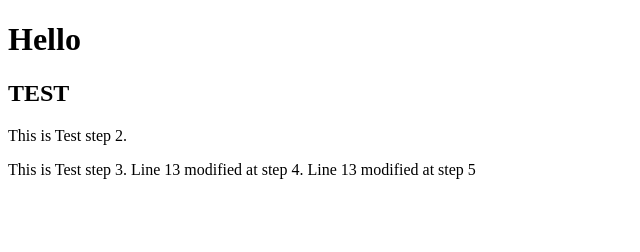
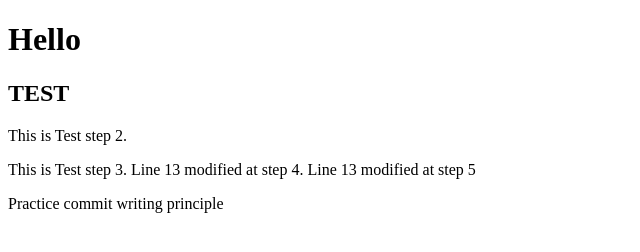
Before and after one commit to Samyrai1214/git-demo, a plain HTML site: page index.html in a window 1280 px wide. Shown: the whole page, without its empty margins (0-640 px from the left). Drawn offline with Linux system fonts and the light colour scheme.

Commit message:
Practice commit writing principle
Line 14 is a practice for adding a new commit
which is the commit you're reading now lol.

```diff
--- a/index.html
+++ b/index.html
@@ -11,6 +11,7 @@
     <h2>TEST</h2>
     <p>This is Test step 2.</p>
     <p>This is Test step 3. Line 13 modified at step 4. Line 13 modified at step 5</p>
+    <p class="commitPractice">Practice commit writing principle</p>
   </div>
 
 </body>
```
